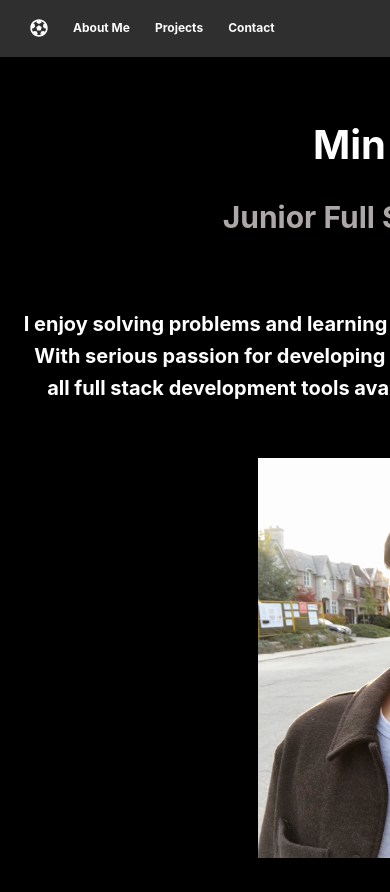
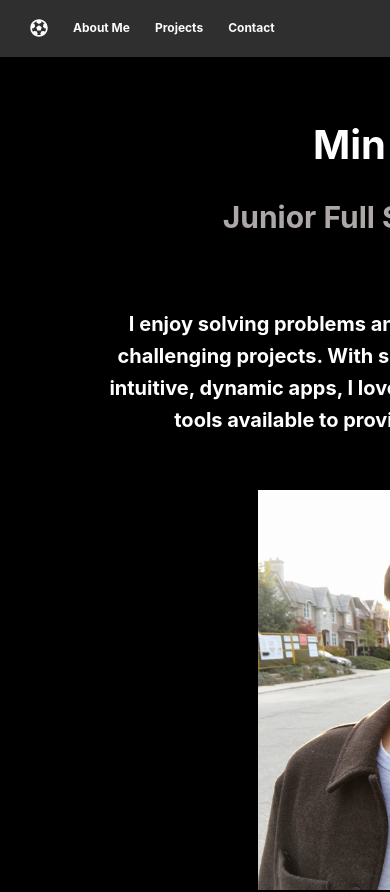
Before and after one commit to jmgtheworld/aboutme, a React (Create React App) app: page / in a window 390 px wide. Shown: the top 892 px of the page. Built offline with nearby package versions, Linux system fonts and the light colour scheme.

Commit message:
improve responsive design for mbile view

```diff
--- a/src/components/body.scss
+++ b/src/components/body.scss
@@ -27,7 +27,7 @@
     .aboutMe {
       line-height: 1.6;
       font-size: 20px;
-      width: 800px;
+      width: 80%;
     }
 
     .bodyTitle {
```
